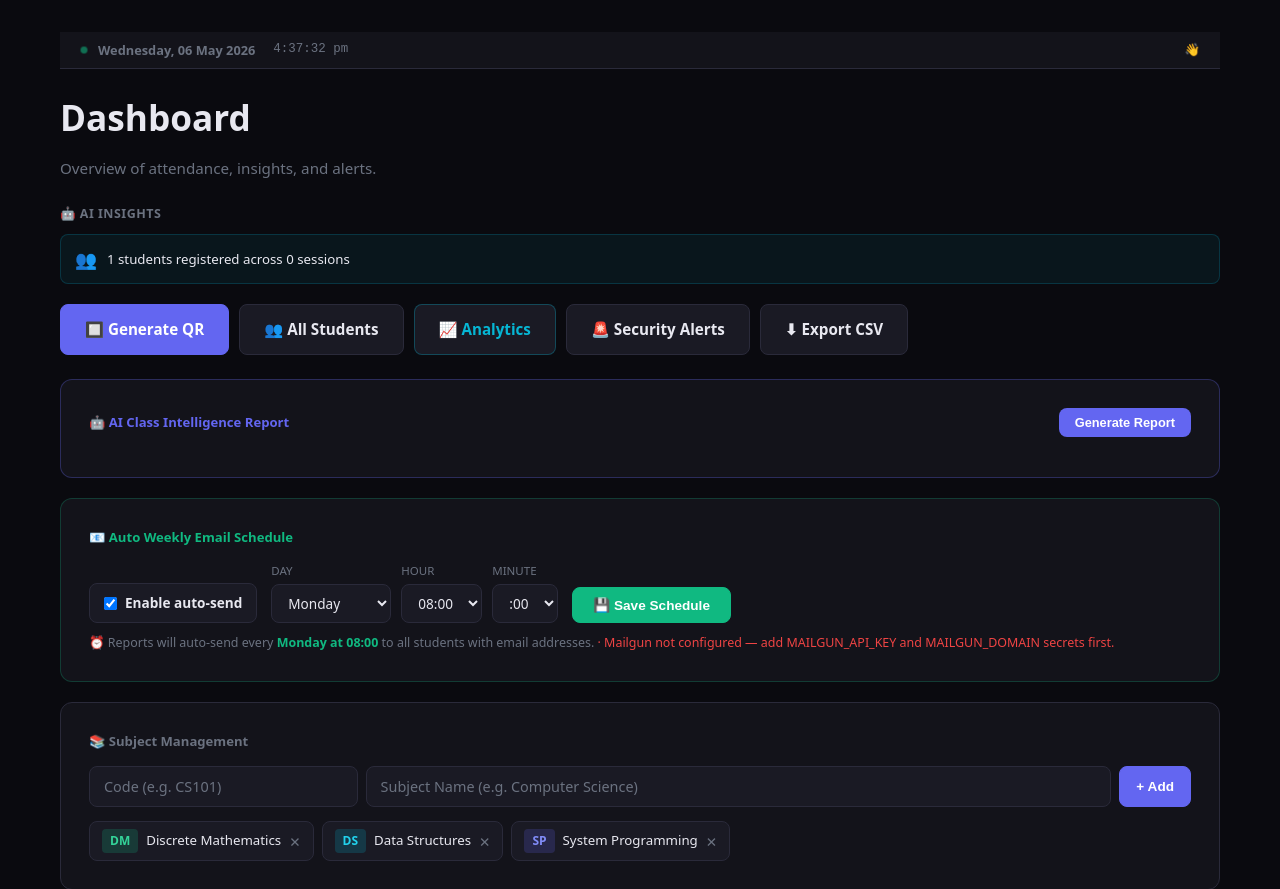
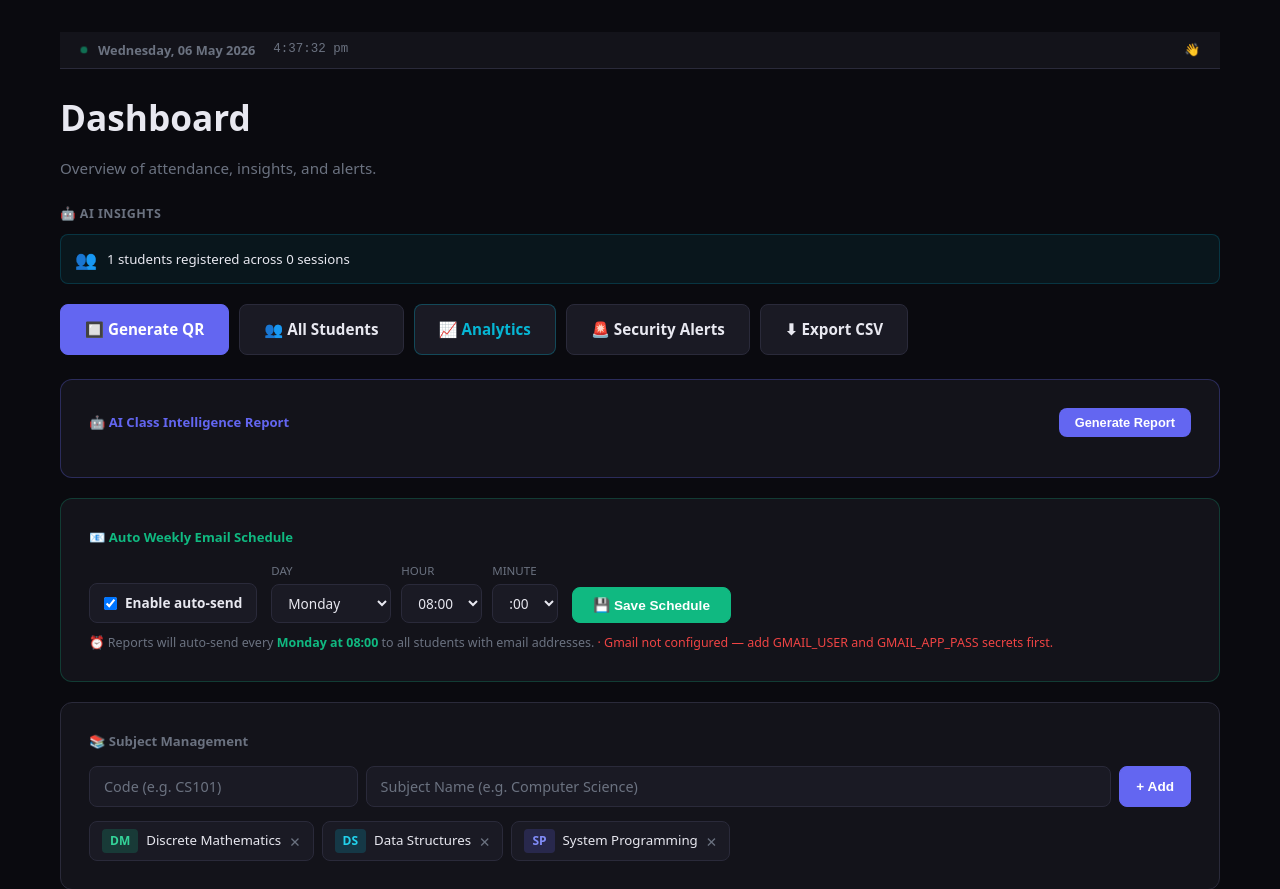
Before and after one commit to AyushKumar200305/qr-attendance-system, a Flask app: page /teacher/dashboard in a window 1280 px wide. Shown: the part 60-949 px from the top of the page. Run offline with Flask 3, Linux system fonts and the light colour scheme; the visitor is signed in with stand-in values (Sample User, id 1); data comes from the database, SQL or seed files in the repository; data that the repository does not hold is empty.

Commit message:
Update email sending to use Gmail SMTP credentials
Switches the application's email sending functionality from Mailgun to Gmail SMTP, storing user credentials securely as environment variables (GMAIL_USER, GMAIL_APP_PASS) within app.py and updating relevant templates.

Replit-Commit-Author: Agent
Replit-Commit-Session-Id: fa77acd3-16e7-476a-9e40-7d6d3fd7c5c3
Replit-Commit-Checkpoint-Type: full_checkpoint
Replit-Commit-Event-Id: d91e7c1b-22e0-4631-84d1-cf0d235363b7
Replit-Commit-Screenshot-Url: https://storage.googleapis.com/screenshot-production-us-central1/fd5c6cdd-8e9d-4abd-969e-b7696834543f/fa77acd3-16e7-476a-9e40-7d6d3fd7c5c3/VRf4uLs
Replit-Helium-Checkpoint-Created: true

```diff
--- a/app.py
+++ b/app.py
@@ -43,9 +43,8 @@ QR_FOLDER = os.path.join(os.path.dirname(__file__), 'static', 'qrcodes')
 os.makedirs(QR_FOLDER, exist_ok=True)
 
 ANTHROPIC_API_KEY = os.environ.get('ANTHROPIC_API_KEY', '')
-MAILGUN_API_KEY   = os.environ.get('MAILGUN_API_KEY', '')
-MAILGUN_DOMAIN    = os.environ.get('MAILGUN_DOMAIN', '')
-MAILGUN_FROM      = os.environ.get('MAILGUN_FROM', f'attendance@{os.environ.get("MAILGUN_DOMAIN", "")}')
+GMAIL_USER        = os.environ.get('GMAIL_USER', '')
+GMAIL_APP_PASS    = os.environ.get('GMAIL_APP_PASS', '')
 
 # ── Helpers ───────────────────────────────────────────────────────────────────
 def get_local_ip():
@@ -83,24 +82,22 @@ def _get_ai_client():
         return None
 
 def _send_email(to_email, subject, html_body):
-    """Send an HTML email via Mailgun HTTP API. Returns (ok, error_msg)."""
-    if not MAILGUN_API_KEY or not MAILGUN_DOMAIN:
-        return False, 'Mailgun not configured. Set MAILGUN_API_KEY and MAILGUN_DOMAIN secrets.'
+    """Send an HTML email via Gmail SMTP. Returns (ok, error_msg)."""
+    if not GMAIL_USER or not GMAIL_APP_PASS:
+        return False, 'Gmail not configured. Set GMAIL_USER and GMAIL_APP_PASS secrets.'
     try:
-        resp = requests.post(
-            f'https://api.mailgun.net/v3/{MAILGUN_DOMAIN}/messages',
-            auth=('api', MAILGUN_API_KEY),
-            data={
-                'from':    MAILGUN_FROM,
-                'to':      to_email,
-                'subject': subject,
-                'html':    html_body,
-            },
-            timeout=15
-        )
-        if resp.status_code in (200, 202):
-            return True, ''
-        return False, f'Mailgun error {resp.status_code}: {resp.text}'
+        import smtplib
+        from email.mime.multipart import MIMEMultipart
+        from email.mime.text import MIMEText
+        msg = MIMEMultipart('alternative')
+        msg['Subject'] = subject
+        msg['From']    = GMAIL_USER
+        msg['To']      = to_email
+        msg.attach(MIMEText(html_body, 'html'))
+        with smtplib.SMTP_SSL('smtp.gmail.com', 465) as server:
+            server.login(GMAIL_USER, GMAIL_APP_PASS)
+            server.sendmail(GMAIL_USER, to_email, msg.as_string())
+        return True, ''
     except Exception as e:
         return False, str(e)
 
@@ -456,8 +453,8 @@ def download_student_report(roll):
 @app.route('/teacher/send-weekly-reports', methods=['POST'])
 @teacher_required
 def send_weekly_reports():
-    if not MAILGUN_API_KEY or not MAILGUN_DOMAIN:
-        flash('Email not configured. Please set MAILGUN_API_KEY and MAILGUN_DOMAIN secrets.', 'danger')
+    if not GMAIL_USER or not GMAIL_APP_PASS:
+        flash('Email not configured. Please set GMAIL_USER and GMAIL_APP_PASS secrets.', 'danger')
         return redirect(url_for('teacher_dashboard'))
 
     conn = get_conn()
@@ -623,7 +620,7 @@ def teacher_dashboard():
     heatmap   = get_attendance_heatmap(14)
     anomalies = get_anomalies(5)
     subjects  = get_all_subjects()
-    has_smtp  = bool(MAILGUN_API_KEY and MAILGUN_DOMAIN)
+    has_smtp  = bool(GMAIL_USER and GMAIL_APP_PASS)
     schedule  = get_email_schedule()
     return render_template('teacher_dashboard.html',
         sessions=sessions, subjects=subjects,
@@ -1034,8 +1031,8 @@ DAY_NAMES = ['Monday','Tuesday','Wednesday','Thursday','Friday','Saturday','Sund
 def _auto_send_weekly_reports():
     """Called by APScheduler — sends weekly reports to all students with emails."""
     with app.app_context():
-        if not MAILGUN_API_KEY or not MAILGUN_DOMAIN:
-            print('[Scheduler] Mailgun not configured, skipping.')
+        if not GMAIL_USER or not GMAIL_APP_PASS:
+            print('[Scheduler] Gmail not configured, skipping.')
             return
         conn = get_conn()
         students = conn.execute(
--- a/templates/teacher_dashboard.html
+++ b/templates/teacher_dashboard.html
@@ -130,7 +130,7 @@
       </strong>
       to all students with email addresses.
       {% if not has_smtp %}
-      <span style="color:var(--bad);"> · Mailgun not configured — add MAILGUN_API_KEY and MAILGUN_DOMAIN secrets first.</span>
+      <span style="color:var(--bad);"> · Gmail not configured — add GMAIL_USER and GMAIL_APP_PASS secrets first.</span>
       {% endif %}
     </div>
     {% endif %}
```
